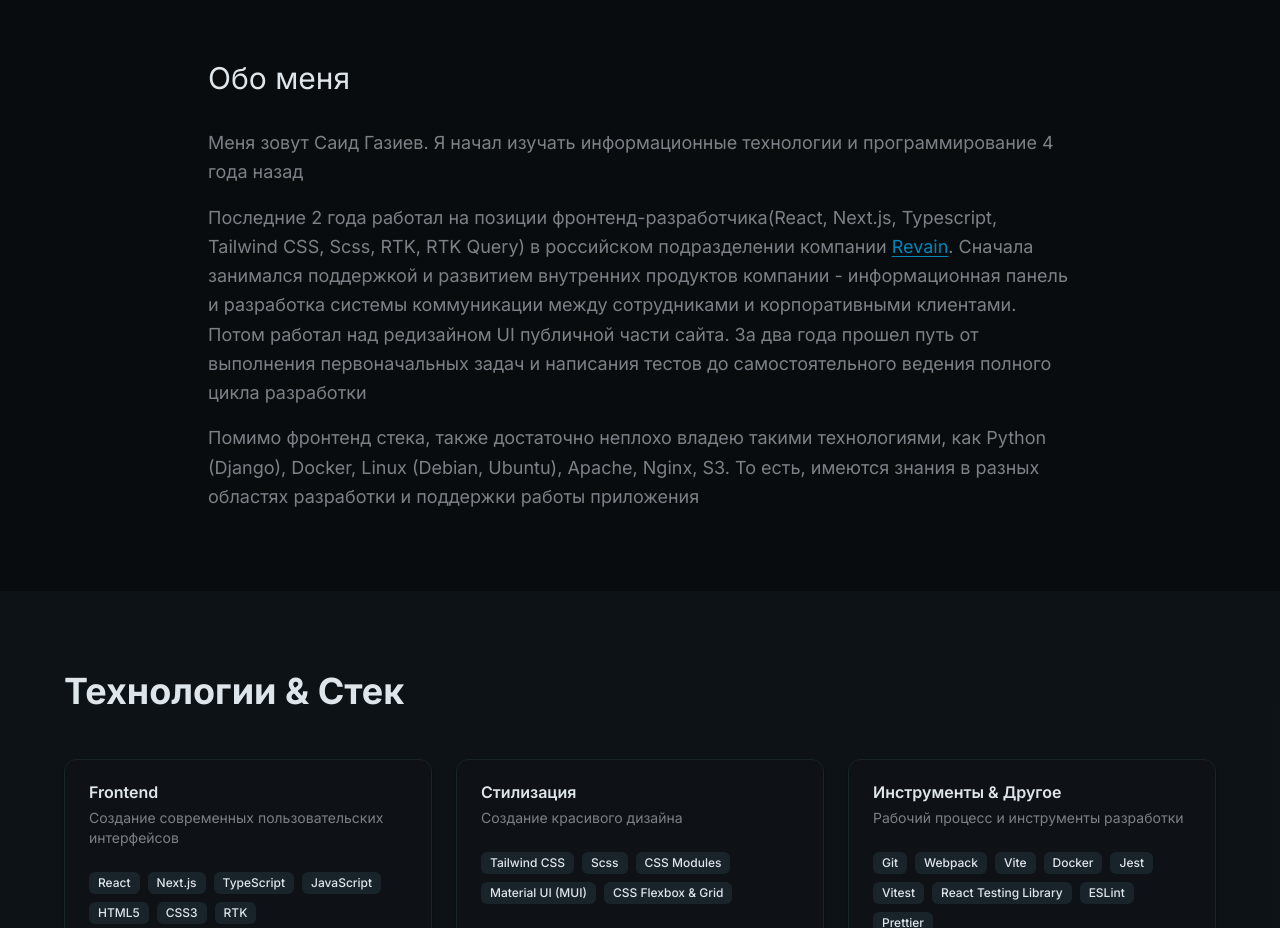
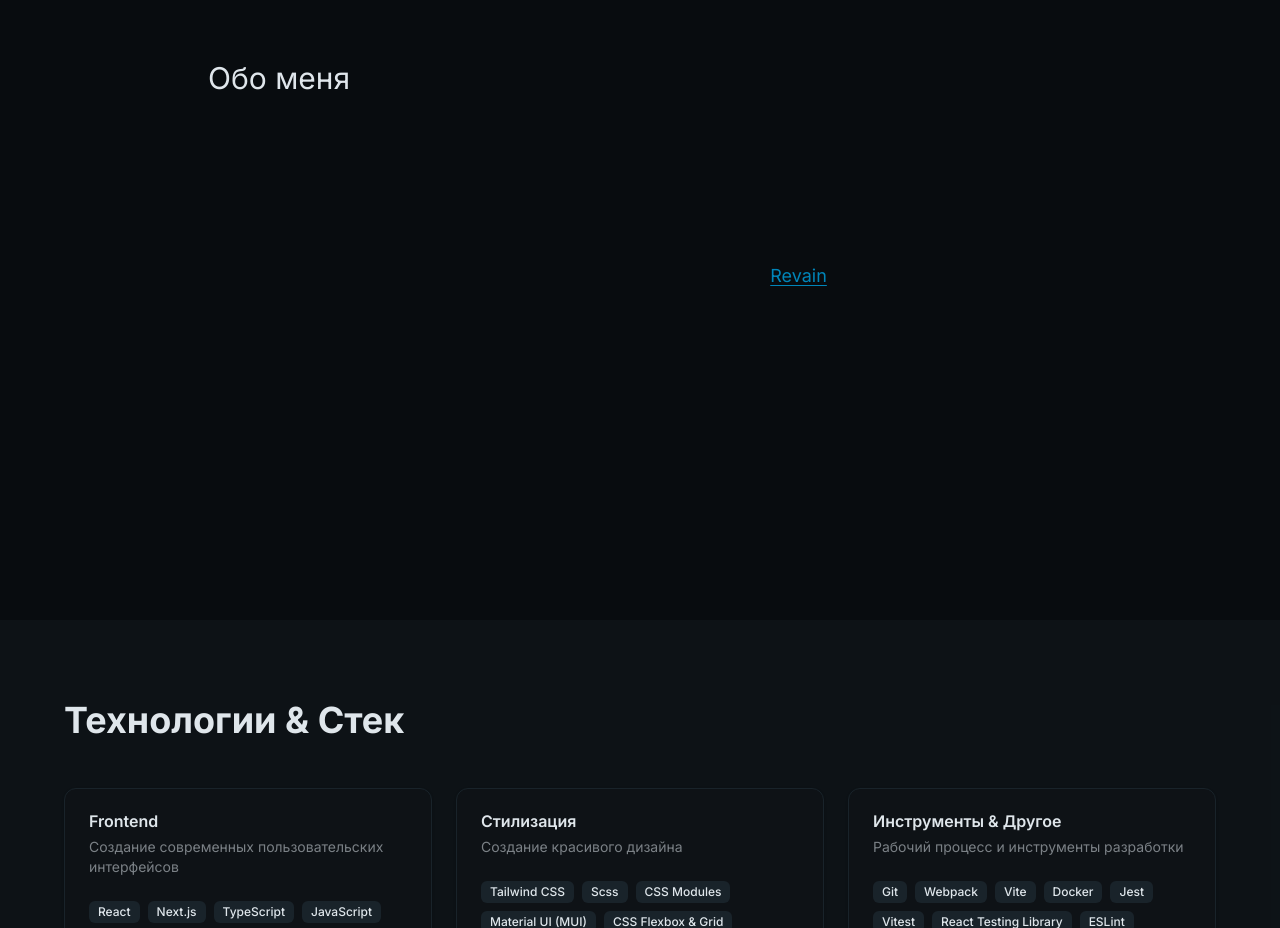
Before and after one commit to gazievs387/portfolio, a Next.js app: page / in a window 1280 px wide. Shown: the part 820-1748 px from the top of the page. Built offline with nearby package versions, Linux system fonts and the light colour scheme.

Commit message:
add animation to about text

```diff
--- /dev/null
+++ b/src/UI/AnimateText/AnimateText.css
@@ -0,0 +1,15 @@
+
+
+
+div[data-animate] p > div {
+    background: linear-gradient(
+        to right,
+        var(--color-muted-foreground) 50%,
+        rgb(37, 37, 37) 50%
+    );
+    background-size: 200% 100%;
+    background-position-x: 100%;
+    color: transparent;
+    background-clip: text;
+    -webkit-background-clip: text;
+}
--- /dev/null
+++ b/src/UI/AnimateText/AnimateText.tsx
@@ -0,0 +1,37 @@
+'use client'
+import { useGSAP } from '@gsap/react';
+import React, { PropsWithChildren } from 'react';
+import { gsap } from "gsap";
+import { ScrollTrigger } from "gsap/ScrollTrigger";
+import { SplitText } from "gsap/SplitText";
+import "./AnimateText.css"
+
+
+gsap.registerPlugin(ScrollTrigger, SplitText, useGSAP);
+
+
+export function AnimateText({children}: PropsWithChildren) {
+    useGSAP(() => {
+        const split = new SplitText("div[data-animate] p", { type: "lines" });
+
+        split.lines.forEach((target) => {
+            gsap.to(target, {
+                backgroundPositionX: 0,
+                ease: "none",
+                scrollTrigger: {
+                    trigger: target,
+                    scrub: 1,
+                    start: "top center+=150",
+                    end: "bottom center+=150"
+                }
+            });
+        });
+    })
+
+
+    return (
+        <div data-animate>
+            {children}
+        </div>
+    )
+}
--- /dev/null
+++ b/src/UI/AnimateText/index.ts
@@ -0,0 +1 @@
+export { AnimateText } from "./AnimateText"
--- a/src/components/About.tsx
+++ b/src/components/About.tsx
@@ -1,3 +1,4 @@
+import { AnimateText } from '@/UI/AnimateText';
 import Link from 'next/link';
 import React from 'react';
 
@@ -7,6 +8,7 @@ export function About() {
         <section className='max-w-4xl text-left py-20 px-4 mx-auto'>
             <h1 className='text-3xl text-foreground text-balance mb-8'>Обо меня</h1>
 
+            <AnimateText>
                 <div className='space-y-4'>
                     <p className='text-lg text-muted-foreground text-pretty leading-relaxed'>
                         Меня зовут Саид Газиев. Я начал изучать информационные технологии и программирование 4 года назад
@@ -20,6 +22,7 @@ export function About() {
                         Помимо фронтенд стека, также достаточно неплохо владею такими технологиями, как Python (Django), Docker, Linux (Debian, Ubuntu), Apache, Nginx, S3. То есть, имеются знания в разных областях разработки и поддержки работы приложения
                     </p>
                 </div>
+            </AnimateText>
         </section>
     )
 }
```
Lines whose indentation alone changed are shown as unchanged.
